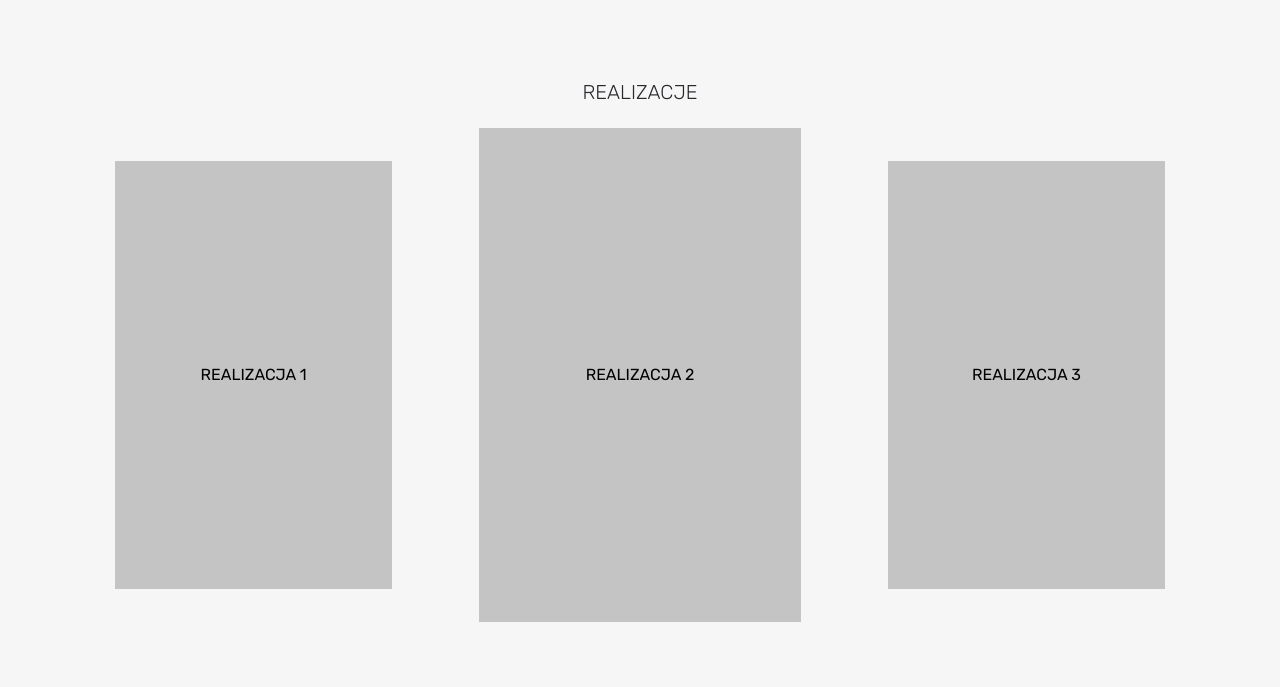
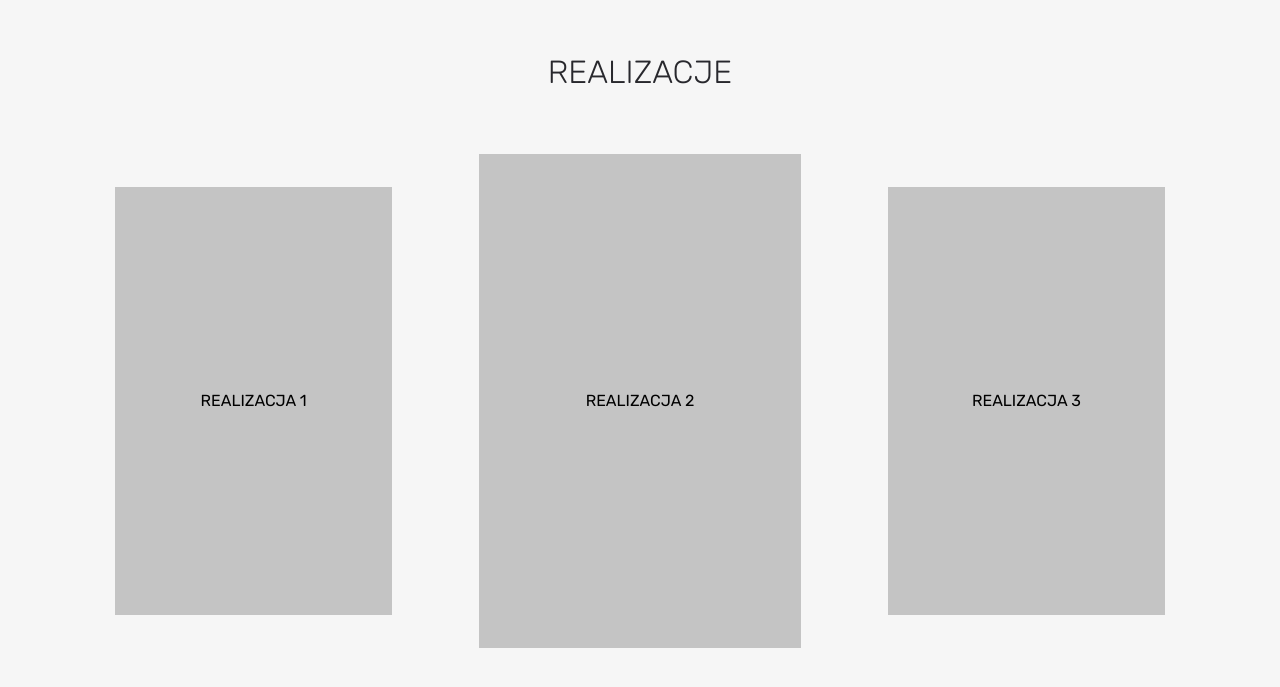
Before and after one commit to mattyl006/bimmanufacture, a website built with webpack: page src/pages/index.html in a window 1280 px wide. Shown: the part 4081-4768 px from the top of the page. Built offline with nearby package versions, Linux system fonts and the light colour scheme.

Commit message:
correct realizations header margin

```diff
--- a/src/scss/realizations.scss
+++ b/src/scss/realizations.scss
@@ -14,6 +14,11 @@
   &__header {
     @include h2_mobile;
     margin: 0 0 24px 0;
+
+    @media (min-width: 768px) {
+      @include h2;
+      margin: 0 0 64px 0;
+    }
   }
 
   &__cards {
```
Also changed, not shown: src/scss/main.css, 1 other file.
